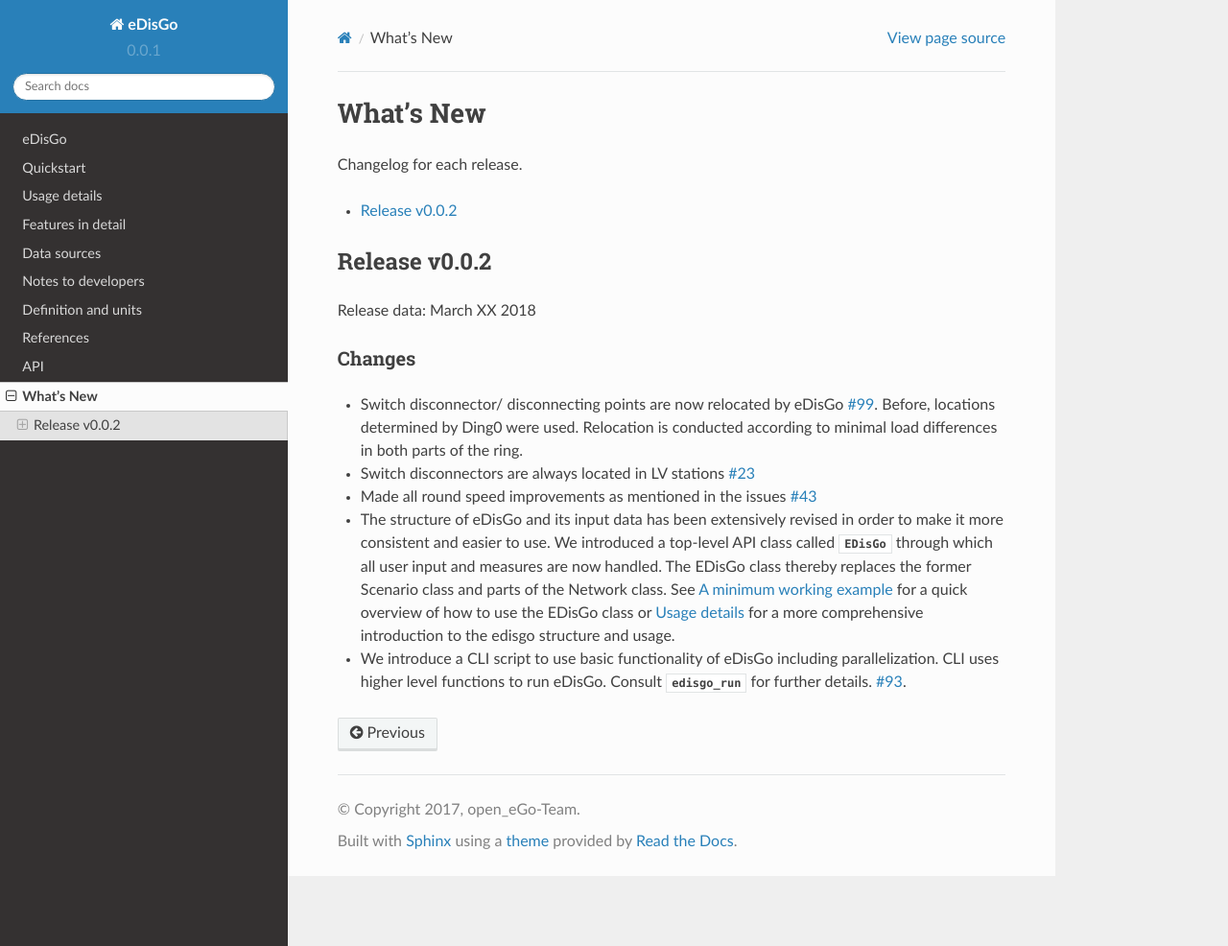
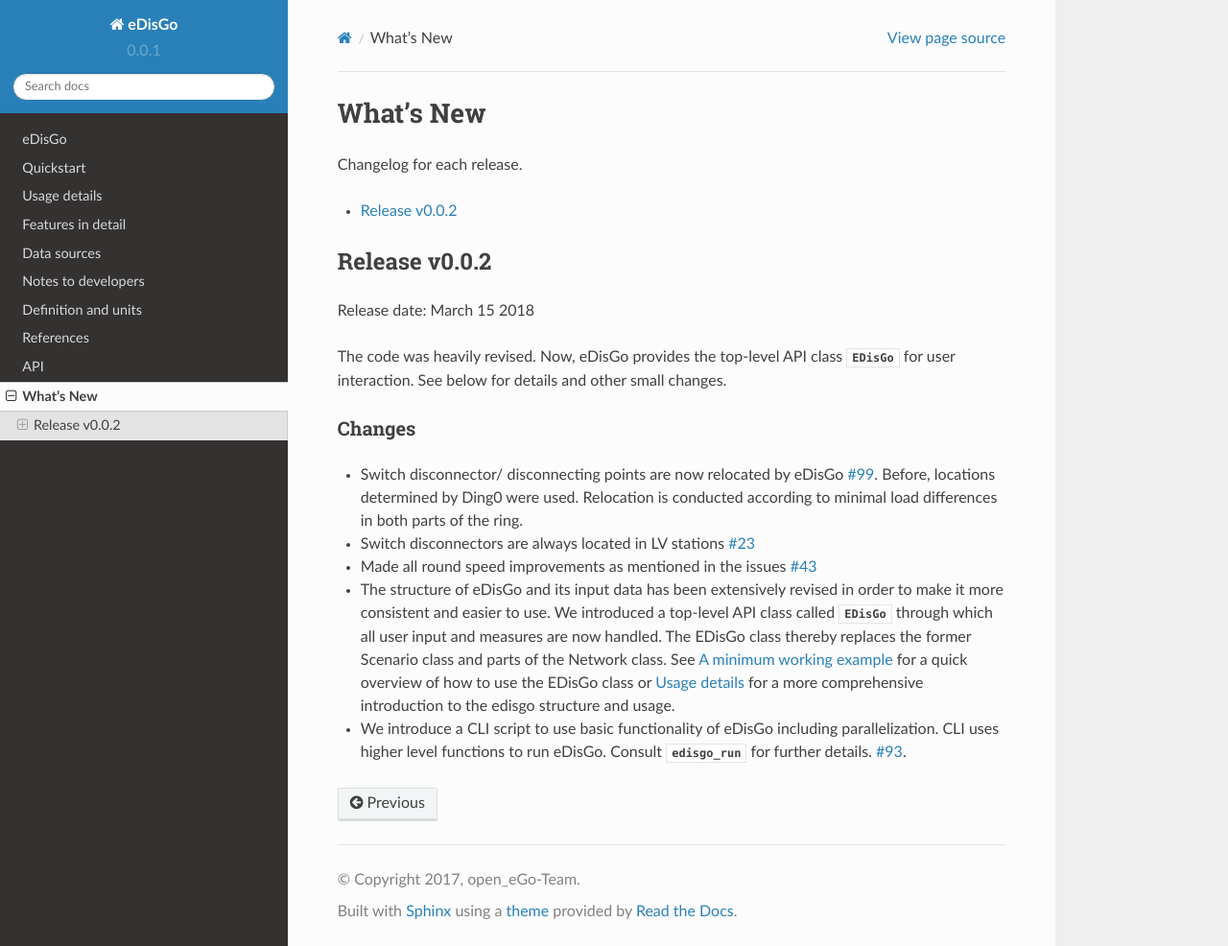
Before and after one commit to openego/eDisGo, a Sphinx documentation site: the page built from doc/whatsnew.rst, in a window 1280 px wide and 986 px high. Shown: the whole window at 96% size. Built offline with Sphinx 7.4.7 and the Read the Docs theme 2.0.0, drawn with Linux system fonts in a browser that asks for light colours; formulas are drawn with MathJax 3.

Commit message:
Update "What's new" for release

```diff
--- a/doc/whatsnew/v0-0-2.rst
+++ b/doc/whatsnew/v0-0-2.rst
@@ -1,7 +1,11 @@
 Release v0.0.2
 ==============
 
-Release data: March XX 2018
+Release date: March 15 2018
+
+The code was heavily revised. Now, eDisGo provides the top-level API class
+:class:`~.grid.network.EDisGo` for user interaction. See below for details and
+other small changes.
 
 Changes
 -------
```
